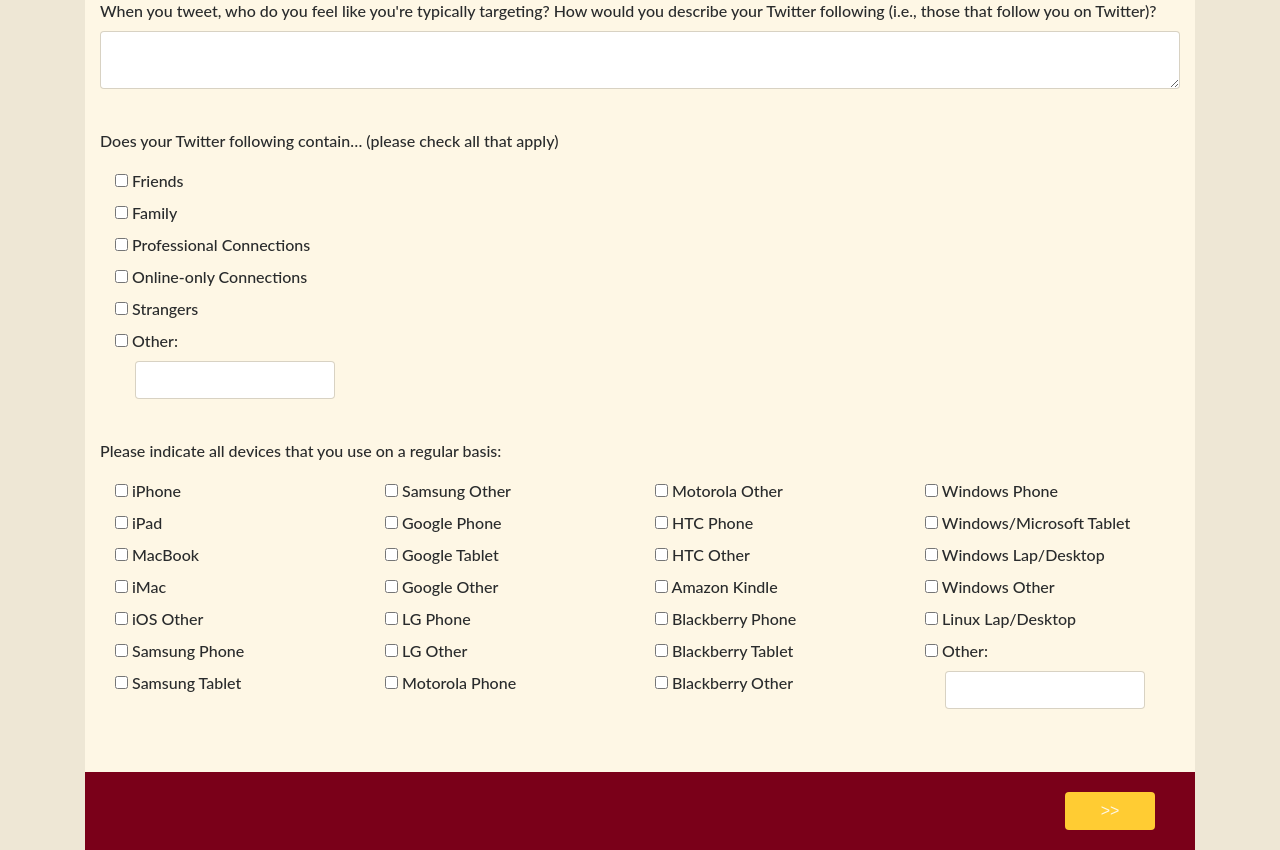
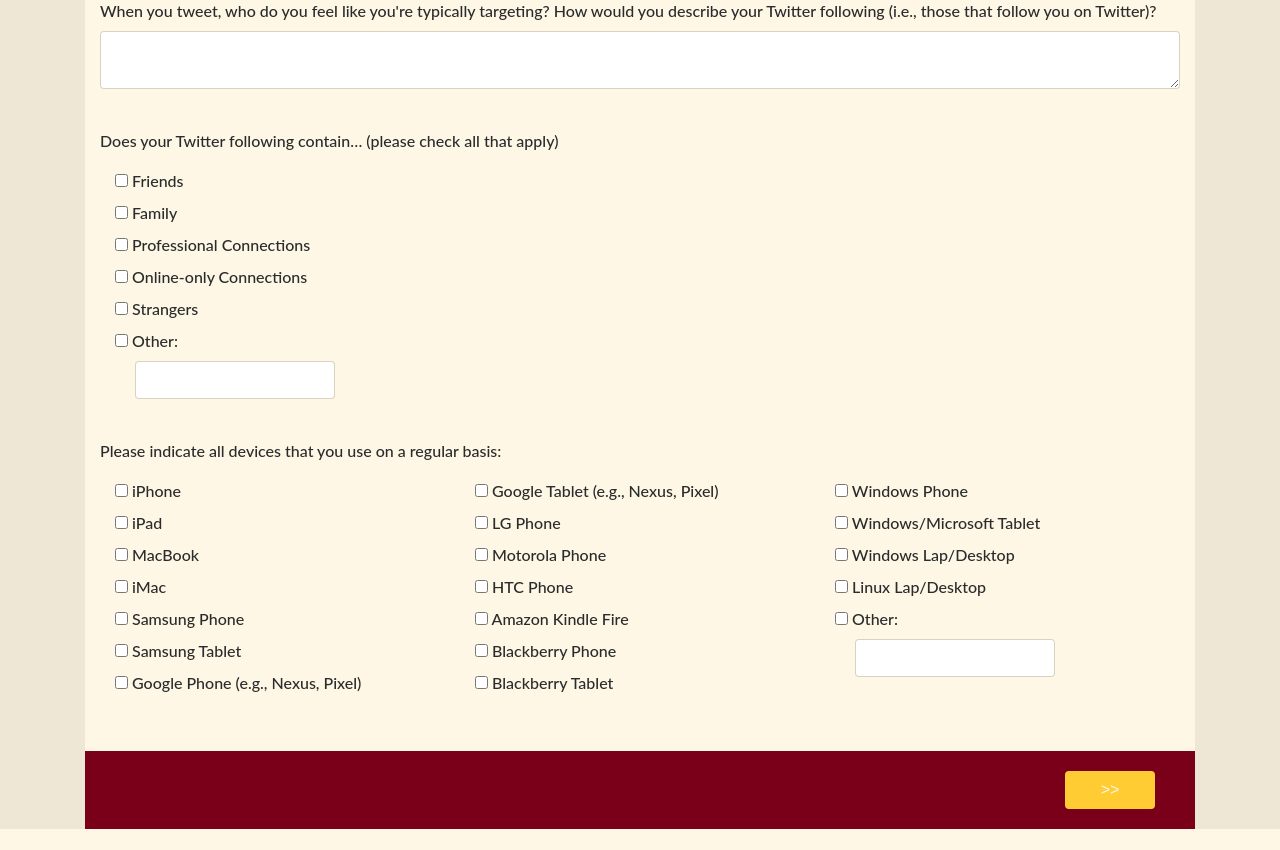
Before and after one commit to hannahmiller515/emoji-study-survey, a Flask app: page /survey/9 in a window 1280 px wide. Shown: the part 132-982 px from the top of the page. After the commit the page ends 961 px from the top, so only its background shows below. Run offline with Flask 2, Linux system fonts and the light colour scheme; parts of the project's set-up code (start-up, migrations or seed data) failed here and were passed over; some libraries are stand-ins or nearby versions.

Commit message:
Removed all other options from being options at all

```diff
--- a/app/survey/forms.py
+++ b/app/survey/forms.py
@@ -120,27 +120,19 @@ class AudienceForm(FlaskForm):
     use_on_iPad = BooleanField("iPad")
     use_on_MacBook = BooleanField("MacBook")
     use_on_iMac = BooleanField("iMac")
-    use_on_iOS_Other = BooleanField("iOS Other")
     use_on_Samsung_Phone = BooleanField("Samsung Phone")
     use_on_Samsung_Tablet = BooleanField("Samsung Tablet")
-    use_on_Samsung_Other = BooleanField("Samsung Other")
-    use_on_Google_Phone = BooleanField("Google Phone")
-    use_on_Google_Tablet = BooleanField("Google Tablet")
-    use_on_Google_Other = BooleanField("Google Other")
+    use_on_Google_Phone = BooleanField("Google Phone (e.g., Nexus, Pixel)")
+    use_on_Google_Tablet = BooleanField("Google Tablet (e.g., Nexus, Pixel)")
     use_on_LG_Phone = BooleanField("LG Phone")
-    use_on_LG_Other = BooleanField("LG Other")
     use_on_Motorola_Phone = BooleanField("Motorola Phone")
-    use_on_Motorola_Other = BooleanField("Motorola Other")
     use_on_HTC_Phone = BooleanField("HTC Phone")
-    use_on_HTC_Other = BooleanField("HTC Other")
-    use_on_Amazon_Kindle = BooleanField("Amazon Kindle")
+    use_on_Amazon_Kindle = BooleanField("Amazon Kindle Fire")
     use_on_Blackberry_Phone = BooleanField("Blackberry Phone")
     use_on_Blackberry_Tablet = BooleanField("Blackberry Tablet")
-    use_on_Blackberry_Other = BooleanField("Blackberry Other")
     use_on_Windows_Phone = BooleanField("Windows Phone")
     use_on_Windows_Tablet = BooleanField("Windows/Microsoft Tablet")
     use_on_Windows_LapDesktop = BooleanField("Windows Lap/Desktop")
-    use_on_Windows_Other = BooleanField("Windows Other")
     use_on_Linux_LapDesktop = BooleanField("Linux Lap/Desktop")
     use_on_Other = BooleanField("Other:")
     Other_desc = StringField()
--- a/app/survey/views.py
+++ b/app/survey/views.py
@@ -401,35 +401,27 @@ def page_nine_audience():
         use_on_iPad = form.use_on_iPad.data
         use_on_MacBook = form.use_on_MacBook.data
         use_on_iMac = form.use_on_iMac.data
-        use_on_iOS_Other = form.use_on_iOS_Other.data
 
         use_on_Samsung_Phone = form.use_on_Samsung_Phone.data
         use_on_Samsung_Tablet = form.use_on_Samsung_Tablet.data
-        use_on_Samsung_Other = form.use_on_Samsung_Other.data
 
         use_on_Google_Phone = form.use_on_Google_Phone.data
         use_on_Google_Tablet = form.use_on_Google_Tablet.data
-        use_on_Google_Other = form.use_on_Google_Other.data
 
         use_on_LG_Phone = form.use_on_LG_Phone.data
-        use_on_LG_Other = form.use_on_LG_Other.data
 
         use_on_Motorola_Phone = form.use_on_Motorola_Phone.data
-        use_on_Motorola_Other = form.use_on_Motorola_Other.data
 
         use_on_HTC_Phone = form.use_on_HTC_Phone.data
-        use_on_HTC_Other = form.use_on_HTC_Other.data
 
         use_on_Amazon_Kindle = form.use_on_Amazon_Kindle.data
 
         use_on_Blackberry_Phone = form.use_on_Blackberry_Phone.data
         use_on_Blackberry_Tablet = form.use_on_Blackberry_Tablet.data
-        use_on_Blackberry_Other = form.use_on_Blackberry_Other.data
 
         use_on_Windows_Phone = form.use_on_Windows_Phone.data
         use_on_Windows_Tablet = form.use_on_Windows_Tablet.data
         use_on_Windows_LapDesktop = form.use_on_Windows_LapDesktop.data
-        use_on_Windows_Other = form.use_on_Windows_Other.data
 
         use_on_Linux_LapDesktop = form.use_on_Linux_LapDesktop.data
 
@@ -442,27 +434,19 @@ def page_nine_audience():
                                                            use_on_iPad,
                                                            use_on_MacBook,
                                                            use_on_iMac,
-                                                           use_on_iOS_Other,
                                                            use_on_Samsung_Phone,
                                                            use_on_Samsung_Tablet,
-                                                           use_on_Samsung_Other,
                                                            use_on_Google_Phone,
                                                            use_on_Google_Tablet,
-                                                           use_on_Google_Other,
                                                            use_on_LG_Phone,
-                                                           use_on_LG_Other,
                                                            use_on_Motorola_Phone,
-                                                           use_on_Motorola_Other,
                                                            use_on_HTC_Phone,
-                                                           use_on_HTC_Other,
                                                            use_on_Amazon_Kindle,
                                                            use_on_Blackberry_Phone,
                                                            use_on_Blackberry_Tablet,
-                                                           use_on_Blackberry_Other,
                                                            use_on_Windows_Phone,
                                                            use_on_Windows_Tablet,
                                                            use_on_Windows_LapDesktop,
-                                                           use_on_Windows_Other,
                                                            use_on_Linux_LapDesktop,
                                                            use_on_Other, Other_desc,
                                                            session['survey_id']))
--- a/app/templates/survey/page9-audience.html
+++ b/app/templates/survey/page9-audience.html
@@ -31,40 +31,29 @@
                         {{ wtf.form_field(form.use_on_iPad) }}
                         {{ wtf.form_field(form.use_on_MacBook) }}
                         {{ wtf.form_field(form.use_on_iMac) }}
-                        {{ wtf.form_field(form.use_on_iOS_Other) }}
 
                         {{ wtf.form_field(form.use_on_Samsung_Phone) }}
                         {{ wtf.form_field(form.use_on_Samsung_Tablet) }}
+                        {{ wtf.form_field(form.use_on_Google_Phone) }}
                     </div>
                     <div class="col-lg">
-                        {{ wtf.form_field(form.use_on_Samsung_Other) }}
-
-                        {{ wtf.form_field(form.use_on_Google_Phone) }}
                         {{ wtf.form_field(form.use_on_Google_Tablet) }}
-                        {{ wtf.form_field(form.use_on_Google_Other) }}
 
                         {{ wtf.form_field(form.use_on_LG_Phone) }}
-                        {{ wtf.form_field(form.use_on_LG_Other) }}
 
                         {{ wtf.form_field(form.use_on_Motorola_Phone) }}
-                    </div>
-                    <div class="col-lg">
-                        {{ wtf.form_field(form.use_on_Motorola_Other) }}
 
                         {{ wtf.form_field(form.use_on_HTC_Phone) }}
-                        {{ wtf.form_field(form.use_on_HTC_Other) }}
 
                         {{ wtf.form_field(form.use_on_Amazon_Kindle) }}
 
                         {{ wtf.form_field(form.use_on_Blackberry_Phone) }}
                         {{ wtf.form_field(form.use_on_Blackberry_Tablet) }}
-                        {{ wtf.form_field(form.use_on_Blackberry_Other) }}
                     </div>
                     <div class="col-lg">
                         {{ wtf.form_field(form.use_on_Windows_Phone) }}
                         {{ wtf.form_field(form.use_on_Windows_Tablet) }}
                         {{ wtf.form_field(form.use_on_Windows_LapDesktop) }}
-                        {{ wtf.form_field(form.use_on_Windows_Other) }}
 
                         {{ wtf.form_field(form.use_on_Linux_LapDesktop) }}
 
```
Also changed, not shown: app/models.py (+5 -21 lines).
